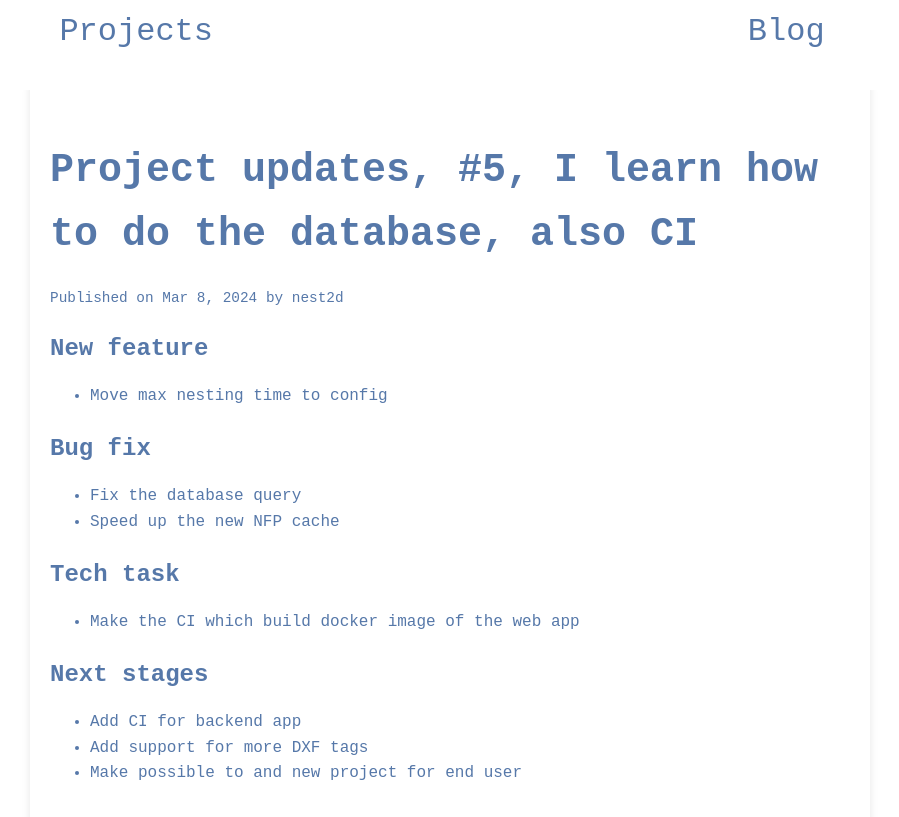
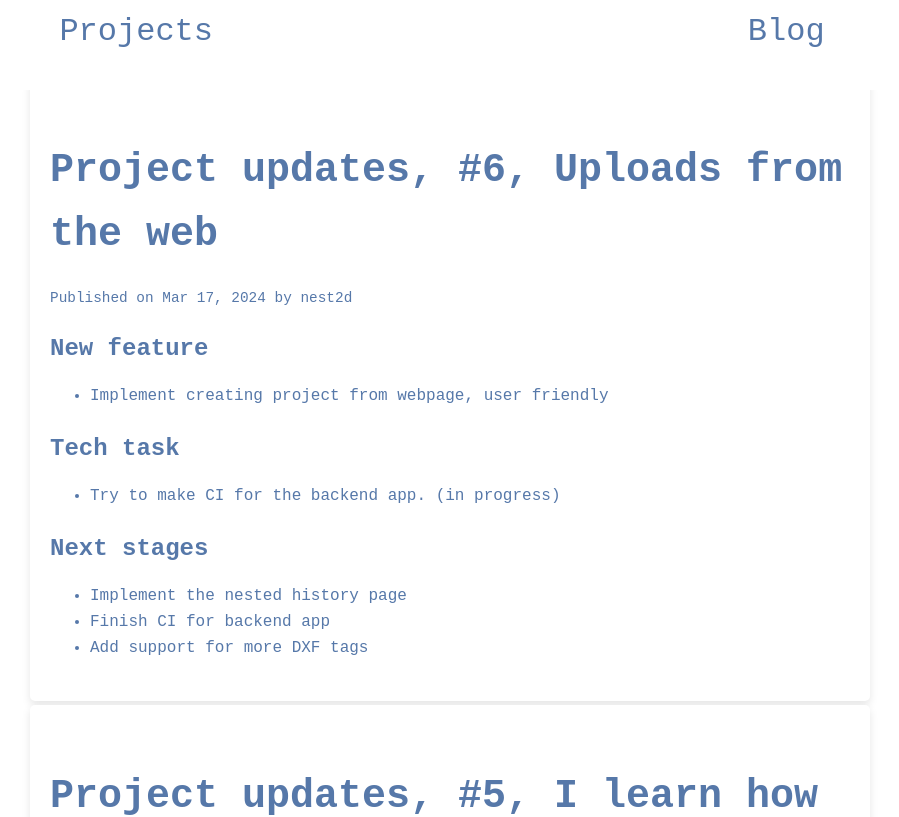
Before and after one commit to guiguijke/nest2d, a Vue app in the folder nest2dvue/: page /blog in a window 1280 px wide. Shown: the top 817 px of the page, without its empty margins (190-1089 px from the left). Built offline with nearby package versions, Linux system fonts and the light colour scheme.

Commit message:
Add progress bar to upload , add new blog post

```diff
--- a/nest2dvue/src/views/AddProjectPage.vue
+++ b/nest2dvue/src/views/AddProjectPage.vue
@@ -26,7 +26,6 @@
 import {ref} from 'vue';
 import {API_URL} from "@/constants.js";
 
-const route = useRoute();
 const projectName = ref('');
 const mediaPreview = ref(null);
 const dxfFiles = ref([]);
@@ -42,51 +41,7 @@ const handleDXFFilesChange = (event) => {
 };
 
 import axios from 'axios';
-import {useRoute} from "vue-router";
 import router from "@/router/index.js";
-
-const createProject = async (projectName) => {
-    try {
-        const response = await axios.post(`${API_URL}/project`, {
-            name: projectName
-        });
-        return response.data;
-    } catch (error) {
-        console.error('Error creating project:', error);
-    }
-};
-
-const uploadPreviewImage = async (projectSlug, imageFile) => {
-    try {
-        const formData = new FormData();
-        formData.append('file', imageFile);
-
-        const response = await axios.post(`${API_URL}/project/${projectSlug}/preview`, formData, {
-            headers: {
-                'Content-Type': 'multipart/form-data'
-            }
-        });
-        return response.data; // Handle or display the response appropriately
-    } catch (error) {
-        console.error('Error uploading preview image:', error);
-    }
-};
-
-const uploadDXFFile = async (projectSlug, dxfFile) => {
-    try {
-        const formData = new FormData();
-        formData.append('file', dxfFile);
-
-        const response = await axios.post(`${API_URL}/files/${projectSlug}/dxf`, formData, {
-            headers: {
-                'Content-Type': 'multipart/form-data'
-            }
-        });
-        return response.data;
-    } catch (error) {
-        console.error('Error uploading DXF file:', error);
-    }
-};
 
 const updateProgress = (completed, total) => {
     progress.value = Math.round((completed / total) * 100);
@@ -156,4 +111,19 @@ button {
     border: none;
     border-radius: 5px;
 }
+.progress-bar {
+    background-color: #f3f3f3;
+    border-radius: 5px;
+    position: relative;
+    margin-top: 20px;
+    height: 20px;
+    width: 100%;
+}
+
+.progress-bar-fill {
+    background-color: #4caf50;
+    height: 100%;
+    border-radius: 5px;
+    transition: width 0.4s ease-in-out;
+}
 </style>
--- a/nest2dvue/src/views/BlogView.vue
+++ b/nest2dvue/src/views/BlogView.vue
@@ -1,4 +1,31 @@
 <template>
+    <div class="article-container">
+        <div class="article-title">
+            <p>Project updates, #6, Uploads from the web</p>
+        </div>
+        <div class="article-meta">
+            <p>Published on
+                <time datetime="2024-17-03">Mar 17, 2024</time>
+                by nest2d
+            </p>
+        </div>
+        <div class="article-body">
+            <h2>New feature</h2>
+            <ul>
+                <li>Implement creating project from webpage, user friendly</li>
+            </ul>
+            <h2>Tech task</h2>
+            <ul>
+                <li>Try to make CI for the backend app. (in progress)</li>
+            </ul>
+            <h2>Next stages</h2>
+            <ul>
+                <li>Implement the nested history page</li>
+                <li>Finish CI for backend app</li>
+                <li>Add support for more DXF tags</li>
+            </ul>
+        </div>
+    </div>
     <div class="article-container">
         <div class="article-title">
             <p>Project updates, #5, I learn how to do the database, also CI</p>
@@ -265,4 +292,5 @@
 }
 </style>
 <script setup>
+import ProgressBar from "@/views/ProgressBar.vue";
 </script>
```
Also changed, not shown: 1 other file (tests, documents, lock files or other folders).
